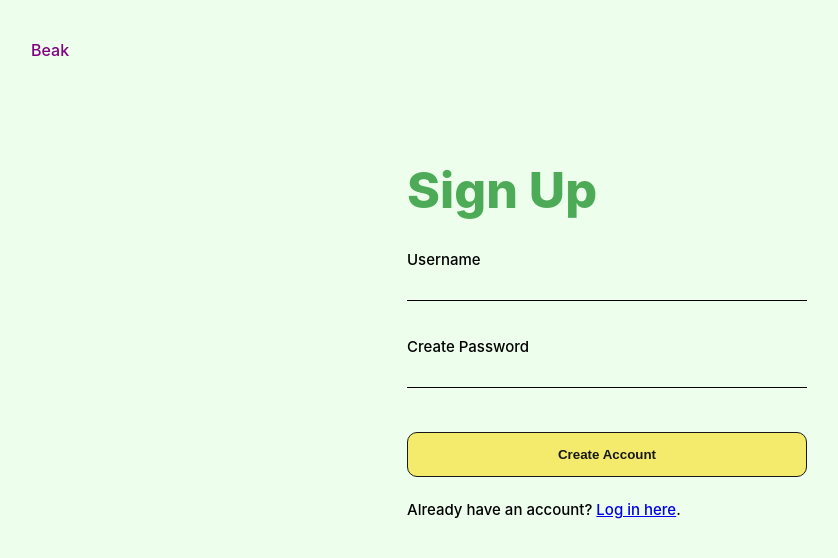
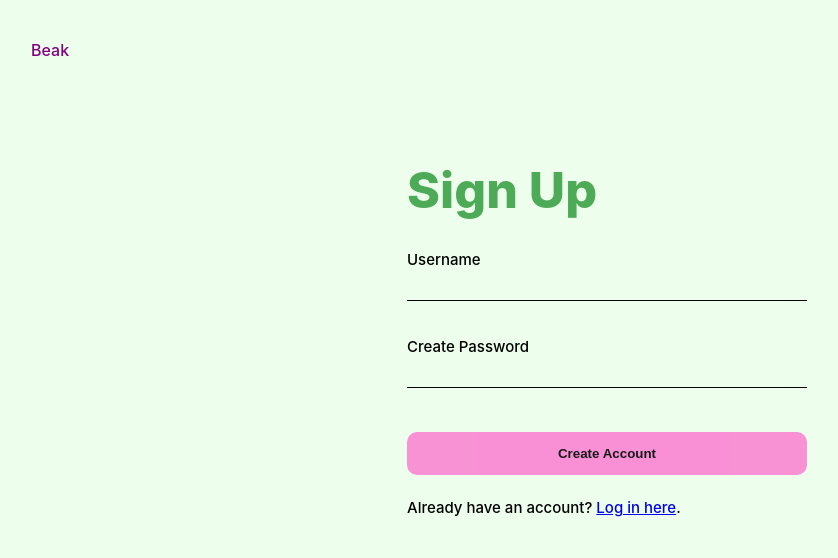
Before and after one commit to anosharahim/myna-voice-ai, a React (Create React App) app in the folder frontend/: page /signup in a window 1280 px wide. Shown: the top 558 px of the page, without its empty margins (33-871 px from the left). Built offline with nearby package versions, Linux system fonts and the light colour scheme; no server answers.

Commit message:
change sign button colors

```diff
--- a/frontend/src/css/global.css
+++ b/frontend/src/css/global.css
@@ -133,16 +133,21 @@ button:hover {
 }
 
 .sign-button {
-  background-color: #f5e960;
+  background-color: #fb85d3;
   color: black;
   padding: 14px 20px;
   margin: 8px 0;
-  border: 1px solid #000;
+  /* border: 1px solid #000; */
+  border: none;
   border-radius: 10px;
   cursor: pointer;
   width: 100%;
   opacity: 0.9;
   font-weight: 600;
+}
+
+.sign-button:hover {
+  background-color: #ff6ed0;
 }
 
 .sign-form {
```
